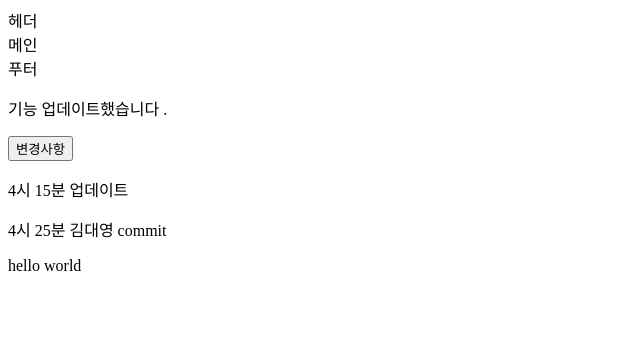
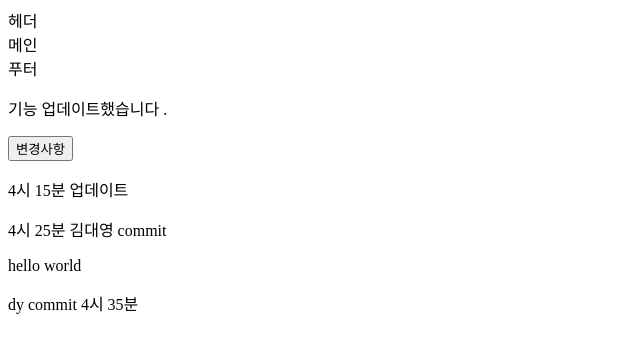
Before and after one commit to kjs1122/company2-project, a plain HTML site: page index.html in a window 1280 px wide. Shown: the whole page, without its empty margins (0-640 px from the left). Drawn offline with Linux system fonts and the light colour scheme.

Commit message:
final commit

```diff
--- a/index.html
+++ b/index.html
@@ -23,5 +23,6 @@
 
     <p>4시 25분 김대영 commit</p>
     <p>hello world</p>
+    <p>dy commit 4시 35분</p>
 </body>
 </html>
```
